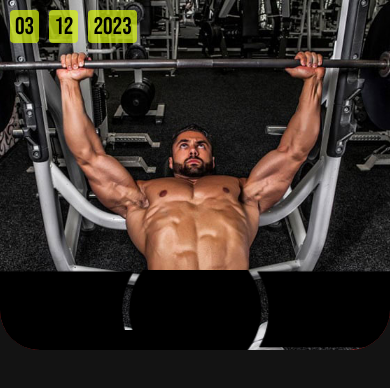
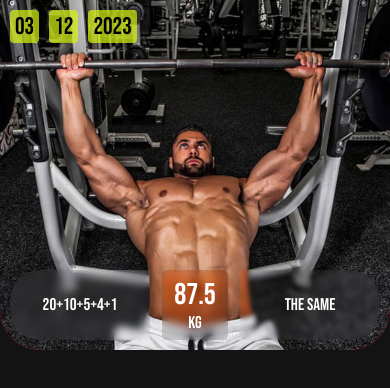
Before and after one commit to Kebikov/Home-Gym, a React Native app: screen /ExerciseScreen in a window 390 px wide. Shown: the top 388 px of the page. Built offline with nearby package versions, Linux system fonts and the light colour scheme.

Commit message:
made the component 'WeightExercise'

```diff
--- a/app/component/WeightExercise/WeightExercise.tsx
+++ b/app/component/WeightExercise/WeightExercise.tsx
@@ -1,22 +1,30 @@
-import { View, Text, StyleSheet, ImageBackground } from 'react-native';
+import { View, Text, StyleSheet } from 'react-native';
+import { BlurView } from 'expo-blur';
 import React, { FC } from 'react';
 import { colorRootApp } from '@/data/colors';
-import MaskedView from '@react-native-masked-view/masked-view';
 
 /**
  * @component
  * Блок с весами снаряда и обшим весом.
- * @example
- * <WeightExercise/>
+ * @example <WeightExercise/>
  * @returns {JSX.Element}
  */
 const WeightExercise: FC = () => {
 	return (
-        <ImageBackground style={styles.main} source={require('@/source/img/fon.png')}>
-            <View style={styles.left} ></View>
-            <View style={styles.center} ></View>
-            <View style={styles.right} ></View>
-        </ImageBackground>
+        <View style={styles.main} >
+            <BlurView style={[styles.left, styles.publicBox]} intensity={20} >
+                <Text style={styles.textKg} >20+10+5+4+1</Text>
+            </BlurView>
+
+            <BlurView style={[styles.center, styles.publicBox]} intensity={20} tint='dark'>
+                <Text style={styles.textWeight}>87.5</Text>
+                <Text style={styles.textKg} >KG</Text>
+            </BlurView>
+
+            <BlurView style={[styles.right, styles.publicBox]} intensity={10} >
+                <Text style={styles.textKg} >the same</Text>
+            </BlurView>
+        </View>
 	);
 };
 
@@ -26,22 +34,40 @@ const styles = StyleSheet.create({
         justifyContent: 'space-between',
         width: '100%',
         height: 80,
-        //backgroundColor: 'red'
+        gap: 12,
+        paddingBottom: 10,
+        paddingLeft: 10,
+        paddingRight: 10
+    },
+    publicBox: {
+        justifyContent: 'center',
+        alignItems: 'center',
+        overflow: 'hidden',
+        backgroundColor: colorRootApp.black_30,
     },
     left: {
-        //backgroundColor: colorRootApp.orange,
-        width: 150,
-        borderBottomEndRadius: -20,
-        borderBottomWidth: 20,
+        width: 140,
+        borderBottomLeftRadius: 30,
+        borderTopLeftRadius: 30,
     },
     right: {
-        //backgroundColor: colorRootApp.orange,
-        width: 150,
+        width: 140,
+        borderBottomRightRadius: 30,
+        borderTopRightRadius: 30,
     },
     center: {
-        //backgroundColor: colorRootApp.orange,
-        width: 100,
-        height: 100
+        flex: 1,
+        borderRadius: 5,
+    },
+    textWeight: {
+        fontFamily: 'Sport',
+        fontSize: 30,
+        color: '#fff'
+    },
+    textKg: {
+        fontFamily: 'Sport',
+        fontSize: 17,
+        color: '#fff'
     }
 });
 
--- a/app/data/colors.ts
+++ b/app/data/colors.ts
@@ -3,5 +3,8 @@ export const colorRootApp = {
     background: '#131313',
     green: '#D9F511',
     green_70: 'rgba(217, 245, 17, 0.7)',
-    orange: '#F27C32'
+    orange: '#F27C32',
+    orange_50: 'rgba(242, 124, 50, 0.5)',
+    black: '#000',
+    black_30: 'rgba(0, 0, 0, 0.3)'
 };
--- a/app/screen/DaysScreen/DaysScreen.tsx
+++ b/app/screen/DaysScreen/DaysScreen.tsx
@@ -1,15 +1,22 @@
-import { View, Text, StyleSheet, Image } from 'react-native';
+import { View, Text, StyleSheet } from 'react-native';
 import React, { FC } from 'react';
 import { DATA_DAYS } from '@/data/dataDays';
-import { LinearGradient } from 'expo-linear-gradient';
-import MaskedView from '@react-native-masked-view/masked-view';
 import Gradient from '@/component/Gradient/Gradient';
 //* component
 import Day from '@/component/Day/Day';
 
+/**
+ * @screen
+ * Экран с карточками, дни с наборами упражнений.
+ * @example <DaysScreen/>
+ * @returns {JSX.Element}
+ */
 const DaysScreen: FC = () => {
 
-    const days = DATA_DAYS.map((day, i) => <Day currentDay={day} key={i}/>);
+    /**
+     * Массив элементов карточек с днями тренировак.
+     */
+    const days: JSX.Element[] = DATA_DAYS.map((day, i) => <Day currentDay={day} key={i}/>);
 
 	return (
 		<View style={style.main} >
--- a/package.json
+++ b/package.json
@@ -12,11 +12,13 @@
   },
   "dependencies": {
     "@react-native-async-storage/async-storage": "^1.18.2",
+    "@react-native-masked-view/masked-view": "0.2.9",
     "@react-navigation/native": "^6.1.9",
     "@react-navigation/native-stack": "^6.9.17",
     "eas-cli": "^5.9.3",
     "expo": "~49.0.15",
     "expo-av": "^13.4.1",
+    "expo-blur": "^12.6.0",
     "expo-font": "^11.4.0",
     "expo-linear-gradient": "^12.3.0",
     "expo-splash-screen": "^0.20.5",
@@ -25,8 +27,7 @@
     "react": "18.2.0",
     "react-native": "0.72.6",
     "react-native-safe-area-context": "^4.6.3",
-    "react-native-screens": "^3.22.0",
-    "@react-native-masked-view/masked-view": "0.2.9"
+    "react-native-screens": "^3.22.0"
   },
   "devDependencies": {
     "@babel/core": "^7.20.0",
```
Also changed, not shown: app/screen/ExerciseScreen/ExerciseScreen.tsx (+5 -6 lines), app/source/img/fon.png (deleted), 1 other file (tests, documents, lock files or other folders).
